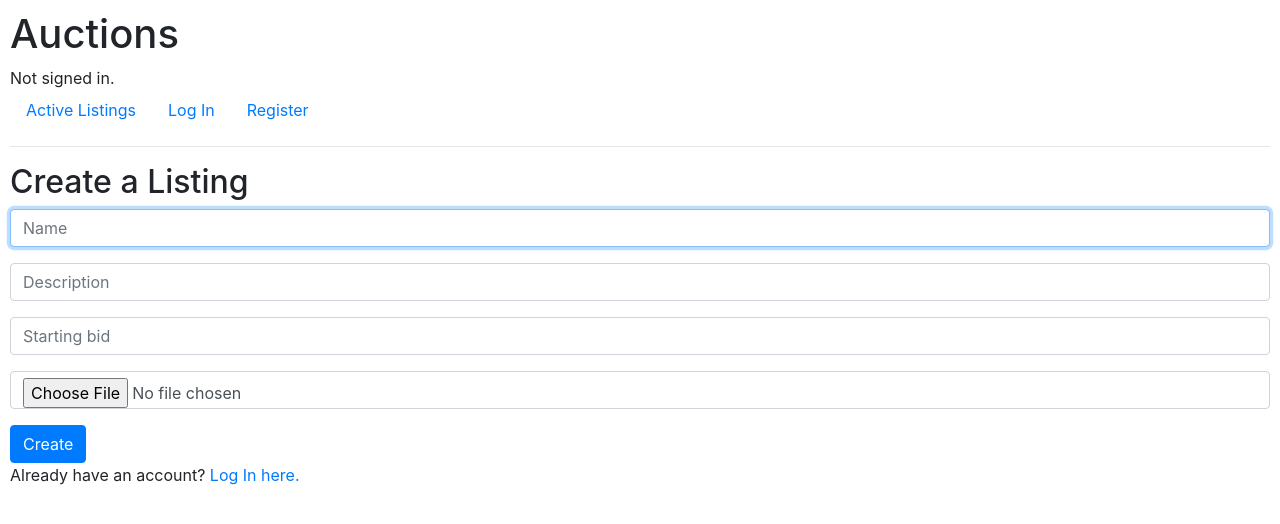
After one commit to davlav88/commerce, a Django app: template auctions/templates/auctions/create.html in a window 1280 px wide. The commit adds this page. Shown: the top 524 px of the page. Run offline with Django 3.2, Linux system fonts and the light colour scheme; the template is opened without the code that fills it, so the values that code supplies are empty; some libraries are stand-ins or nearby versions.

Commit message:
Models def, Create and Active views

```diff
--- /dev/null
+++ b/auctions/templates/auctions/create.html
@@ -0,0 +1,30 @@
+{% extends "auctions/layout.html" %}
+
+{% block body %}
+
+    <h2>Create a Listing</h2>
+
+    {% if message %}
+        <div>{{ message }}</div>
+    {% endif %}
+
+    <form action="{% url 'create' %}" method="post">
+        {% csrf_token %}
+        <div class="form-group">
+            <input class="form-control" autofocus type="text" name="name" placeholder="Name">
+        </div>
+        <div class="form-group">
+            <input class="form-control" type="text" name="description" placeholder="Description">
+        </div>
+        <div class="form-group">
+            <input class="form-control" type="integer" name="bid" placeholder="Starting bid">
+        </div>
+        <div class="form-group">
+            <input class="form-control" type="file" name="image">
+        </div>
+        <input class="btn btn-primary" type="submit" value="Create">
+    </form>
+
+    Already have an account? <a href="{% url 'login' %}">Log In here.</a>
+
+{% endblock %}
--- a/auctions/templates/auctions/layout.html
+++ b/auctions/templates/auctions/layout.html
@@ -24,6 +24,9 @@
                 <li class="nav-item">
                     <a class="nav-link" href="{% url 'logout' %}">Log Out</a>
                 </li>
+                <li class="nav-item">
+                    <a class="nav-link" href="{% url 'create' %}">Create a listing</a>
+                </li>
             {% else %}
                 <li class="nav-item">
                     <a class="nav-link" href="{% url 'login' %}">Log In</a>
```
Also changed, not shown: auctions/templates/auctions/index.html (+24 -1 lines), auctions/templates/db.sqlite3 (added).
